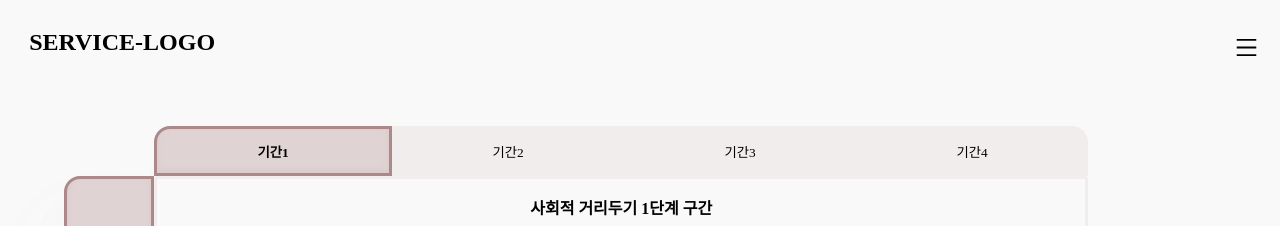
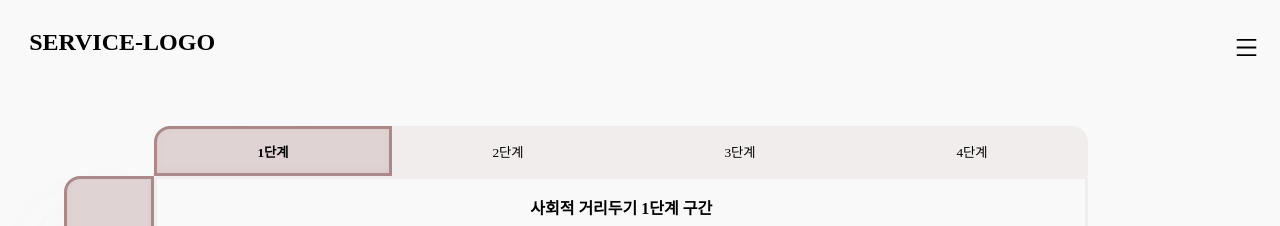
Before and after one commit to wooneeS2/-After_Corona_Tube, a React (Create React App) app in the folder project/: page /chart in a window 1280 px wide. Shown: the top 226 px of the page. Built offline with nearby package versions, Linux system fonts and the light colour scheme; a web font is replaced by a local one.

Commit message:
Refactor second page menu buttons

```diff
--- a/project/src/pages/secondPage.js
+++ b/project/src/pages/secondPage.js
@@ -54,15 +54,7 @@ const wordcloudDataByStep = [
   wordCloudData4,
 ];
 
-const activeStepStyle = {
-  backgroundColor: "#e0d3d3",
-  fontWeight: "bold",
-  border: "solid 3px #ac8888",
-  boxShadow:
-    "rgba(204, 185, 185, 0.15) 0px 50px 100px -20px, rgba(204, 185, 185, 0.3) 0px 30px 60px -30px, rgba(204, 185, 185, 0.35) 0px -2px 6px 0px inset",
-};
-
-const activeTapStyle = {
+const activeStyle = {
   backgroundColor: "#e0d3d3",
   fontWeight: "bold",
   border: "solid 3px #ac8888",
@@ -72,19 +64,17 @@ const activeTapStyle = {
 
 export function SecondPage() {
   const [tap, setTap] = useState(DEFAULT_TAP);
-  // const [prevTap, setPrevTap] = useState(null);
   const [step, setStep] = useState(DEFAULT_STEP);
-  // const [prevStep, setPrevStep] = useState(null);
 
-  const selectTabType = (btnId) => {
+  const selectTabType = btnId => {
     setTap(btnId);
   };
 
-  const selectStep = (btnId) => {
+  const selectStep = btnId => {
     setStep(btnId);
   };
 
-  const selectStepData = (data) => {
+  const selectStepData = data => {
     let dataset =
       (step === "row-btn1" && data[0]) ||
       (step === "row-btn2" && data[1]) ||
@@ -93,140 +83,52 @@ export function SecondPage() {
     return dataset;
   };
 
-  // @@ useEffect는 추후 사이드 이팩트가 많이 나기 때문에 최대한 적게 사용하는 것이 좋습니다 ^^
-  // 그리고 실제 DOM에 접근하는 로직 getElementById 등도 최대적 적게 사용하는 것이 부작용을 줄이는 방법이에요 :)
-  // - 민성
+  const rowBtnType = [
+    { id: "row-btn", type: "1단계" },
+    { id: "row-btn", type: "2단계" },
+    { id: "row-btn", type: "3단계" },
+    { id: "row-btn", type: "4단계" },
+  ];
 
-  //TODO style 함수로 합치기
-  //카테고리 버튼 누르기 전/후 스타일
-  // useEffect(
-  //   e => {
-  //     if (tap !== null) {
-  //       let current = document.getElementById(tap);
-
-  //       current.style.backgroundColor = "#e0d3d3";
-  //       current.style.fontWeight = "bold";
-  //       current.style.border = "solid 3px #ac8888";
-
-  //       current.style.boxShadow =
-  //         "rgba(204, 185, 185, 0.15) 0px 50px 100px -20px, rgba(204, 185, 185, 0.3) 0px 30px 60px -30px, rgba(204, 185, 185, 0.35) 0px -2px 6px 0px inset";
-  //     }
-
-  //     if (prevTap !== null) {
-  //       let prev = document.getElementById(prevTap);
-
-  //       prev.style.fontWeight = "normal";
-  //       prev.style.border = "none";
-  //       prev.style.backgroundColor = "#f1eded";
-  //       prev.style.boxShadow = "white 0 0 0";
-  //     }
-  //     setPrevTap(tap);
-  //   },
-  //   [tap]
-  // );
-
-  // //기간 버튼 누르기 전/후 스타일
-  // useEffect(
-  //   e => {
-  //     if (step !== null) {
-  //       let current = document.getElementById(step);
-
-  //       current.style.backgroundColor = "#e0d3d3";
-  //       current.style.fontWeight = "bold";
-  //       current.style.border = "solid 3px #ac8888";
-  //       current.style.boxShadow =
-  //         "rgba(204, 185, 185, 0.15) 0px 50px 100px -20px, rgba(204, 185, 185, 0.3) 0px 30px 60px -30px, rgba(204, 185, 185, 0.35) 0px -2px 6px 0px inset";
-  //     }
-
-  //   },
-  //   [step]
-  // );
+  const columnBtnType = [
+    { id: "column-btn", type: "기본정보" },
+    { id: "column-btn", type: "시간" },
+    { id: "column-btn", type: "카테고리" },
+    { id: "column-btn", type: "단어빈도" },
+  ];
 
   return (
     <div className="second-chart">
+      {/* 차트의 가로 버튼 */}
+      {rowBtnType.map((x, index) => {
+        return (
           <button
-        className="row-btn"
-        id="row-btn1"
-        style={step === "row-btn1" ? activeStepStyle : {}}
-        // @@ 속성에 'row-btn1' 값이 두 번이 나오게 되었어요! 이걸 하나로 줄여서
-        // DRY principle을 적용하는 방법이 무엇이 있을까요? ^^ - 민성
-        onClick={(e) => {
+            className={x.id}
+            id={`${x.id}${index + 1}`}
+            style={step === `${x.id}${index + 1}` ? activeStyle : {}}
+            onClick={e => {
               selectStep(e.target.id);
             }}
           >
-        기간1
+            {x.type}
           </button>
+        );
+      })}
+      {/* 차트의 세로 버튼 */}
+      {columnBtnType.map((x, index) => {
+        return (
           <button
-        className="row-btn"
-        id="row-btn2"
-        style={step === "row-btn2" ? activeStepStyle : {}}
-        onClick={(e) => {
-          selectStep(e.target.id);
-        }}
-      >
-        기간2
-      </button>
-      <button
-        className="row-btn"
-        id="row-btn3"
-        style={step === "row-btn3" ? activeStepStyle : {}}
-        onClick={(e) => {
-          selectStep(e.target.id);
-        }}
-      >
-        기간3
-      </button>
-      <button
-        className="row-btn"
-        id="row-btn4"
-        style={step === "row-btn4" ? activeStepStyle : {}}
-        onClick={(e) => {
-          selectStep(e.target.id);
-        }}
-      >
-        기간4
-      </button>
-
-      <button
-        className="column-btn"
-        id="column-btn1"
-        style={tap === "column-btn1" ? activeTapStyle : {}}
-        onClick={(e) => {
+            className={x.id}
+            id={`${x.id}${index + 1}`}
+            style={tap === `${x.id}${index + 1}` ? activeStyle : {}}
+            onClick={e => {
               selectTabType(e.target.id);
             }}
           >
-        기본정보
+            {x.type}
           </button>
-      <button
-        className="column-btn"
-        id="column-btn2"
-        style={tap === "column-btn2" ? activeTapStyle : {}}
-        onClick={(e) => {
-          selectTabType(e.target.id);
-        }}
-      >
-        시간
-      </button>
-      <button
-        className="column-btn"
-        id="column-btn3"
-        style={tap === "column-btn3" ? activeTapStyle : {}}
-        onClick={(e) => {
-          selectTabType(e.target.id);
-        }}
-      >
-        카테고리
-      </button>
-      <button
-        className="column-btn"
-        id="column-btn4"
-        style={tap === "column-btn4" ? activeTapStyle : {}}
-        onClick={(e) => {
-          selectTabType(e.target.id);
-        }}
-      >
-        단어빈도
-      </button>
+        );
+      })}
 
       <div id="second-main-chart">
         {/* 기간별 타이틀 및 세부 날짜 */}
```
Lines whose indentation alone changed are shown as unchanged.
